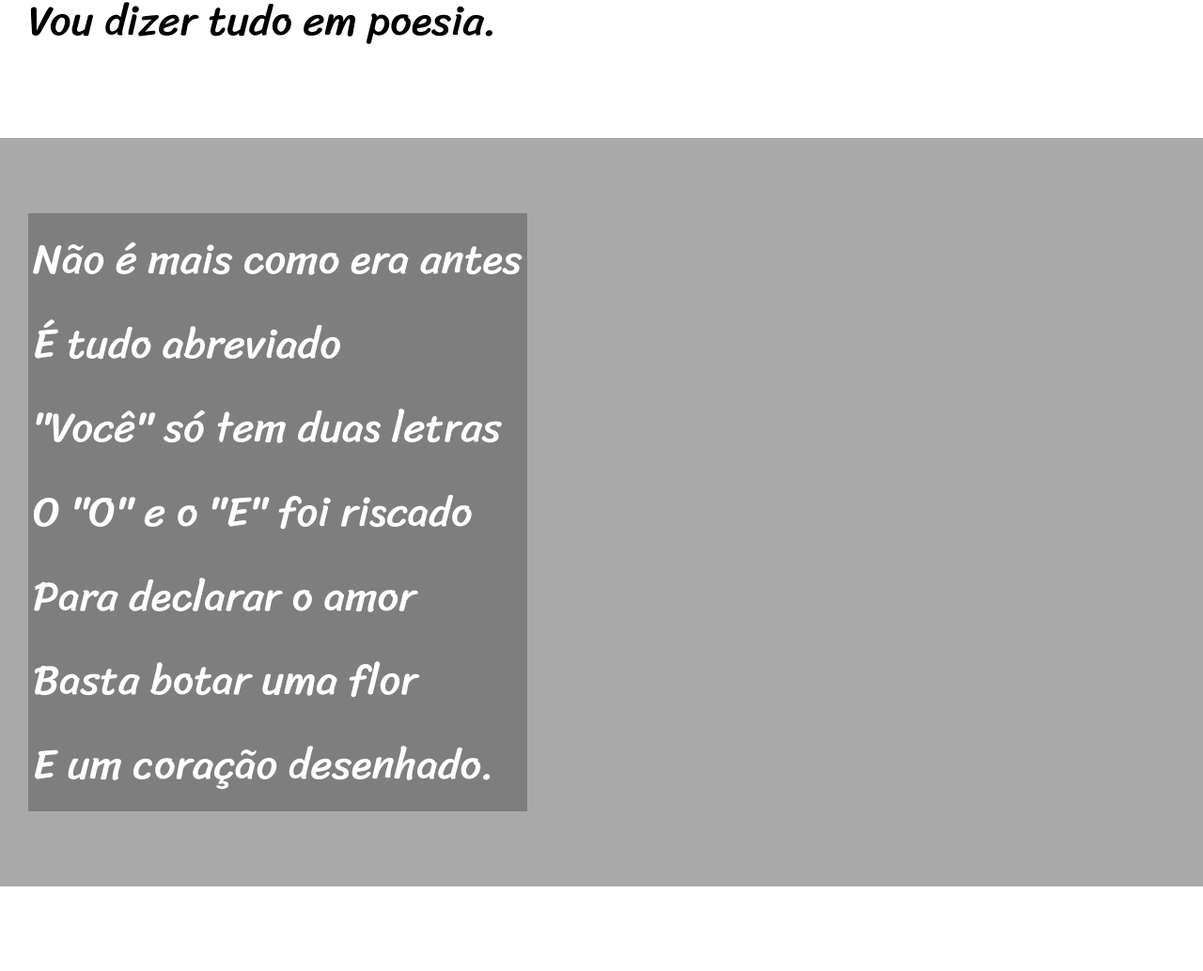
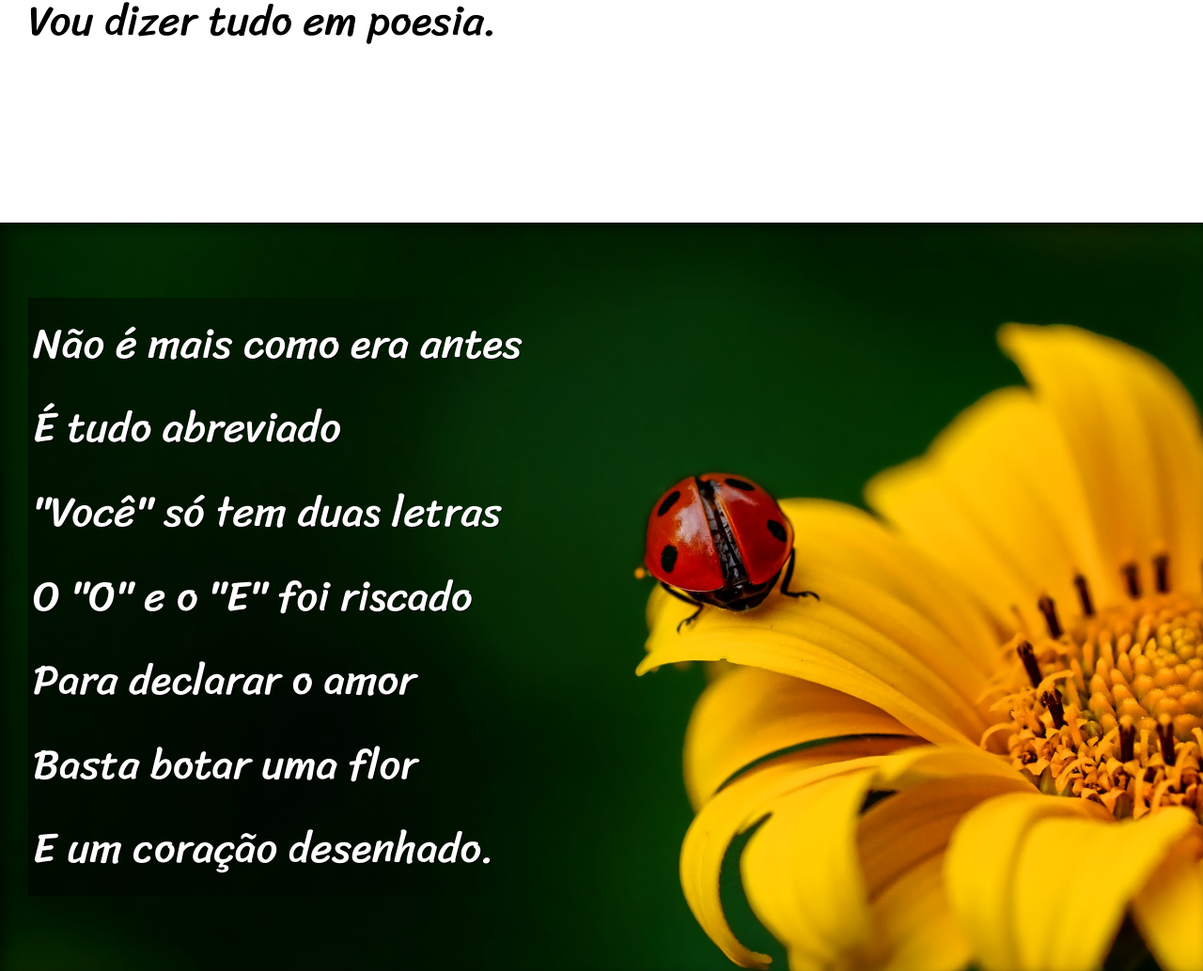
Before and after one commit to RogerioJesuinoFR/projeto-cordel, a plain HTML site: page index.html in a window 1280 px wide. Shown: the part 900-1934 px from the top of the page at 94% size. Drawn offline with Linux system fonts and the light colour scheme.

Commit message:
update project

```diff
--- a/index.html
+++ b/index.html
@@ -24,7 +24,7 @@
         </p>
     </section>
 
-    <section class="imagem">
+    <section class="imagem" id="img01">
         <p>
             Não é mais como era antes <br>
             É tudo abreviado <br>
@@ -58,7 +58,7 @@
         </p>
     </section>
 
-    <section class="imagem">
+    <section class="imagem" id="img02">
         <p>
             Tenho saudade das cartas <br>
             Escritas com a própria mão <br>
--- a/style.css
+++ b/style.css
@@ -60,6 +60,10 @@ section {
     font-size: 3.5vw;
 }
 
+section > p {
+    padding-bottom: 2em;
+}
+
 section.normal {
     background-color: white;
     color: black;
@@ -68,16 +72,30 @@ section.normal {
 section.imagem {
     background-color: darkgray;
     color: white;
+    box-shadow: inset 6px 6px 13px 0px rgba(0, 0, 0, 0.473);
+    background-size: cover;
+    background-attachment: fixed;
 }
 
 section.imagem > p {
     display: inline-block;
     padding: 5px;
-    background-color: rgba(0, 0, 0, 0.253);
+    background-image: linear-gradient(to right, rgba(0, 0, 0, 0.472), rgba(0, 0, 0, 0));
+    text-shadow: 1px 1px 0px black;
+
+}
+
+section#img01 {
+    background-image: url('../projeto-cordel/imagens/background001.jpg');
+    background-position: right center;
+}
+
+section#img02 {
+    background-image: url('../projeto-cordel/imagens/background002.jpg');
 }
 
 footer {
-    background-color: black;
+    background-image: linear-gradient(to bottom, black, rgba(0, 0, 0, 0.786));
     color: white;
     text-align: center;
     padding: 10px;
```
